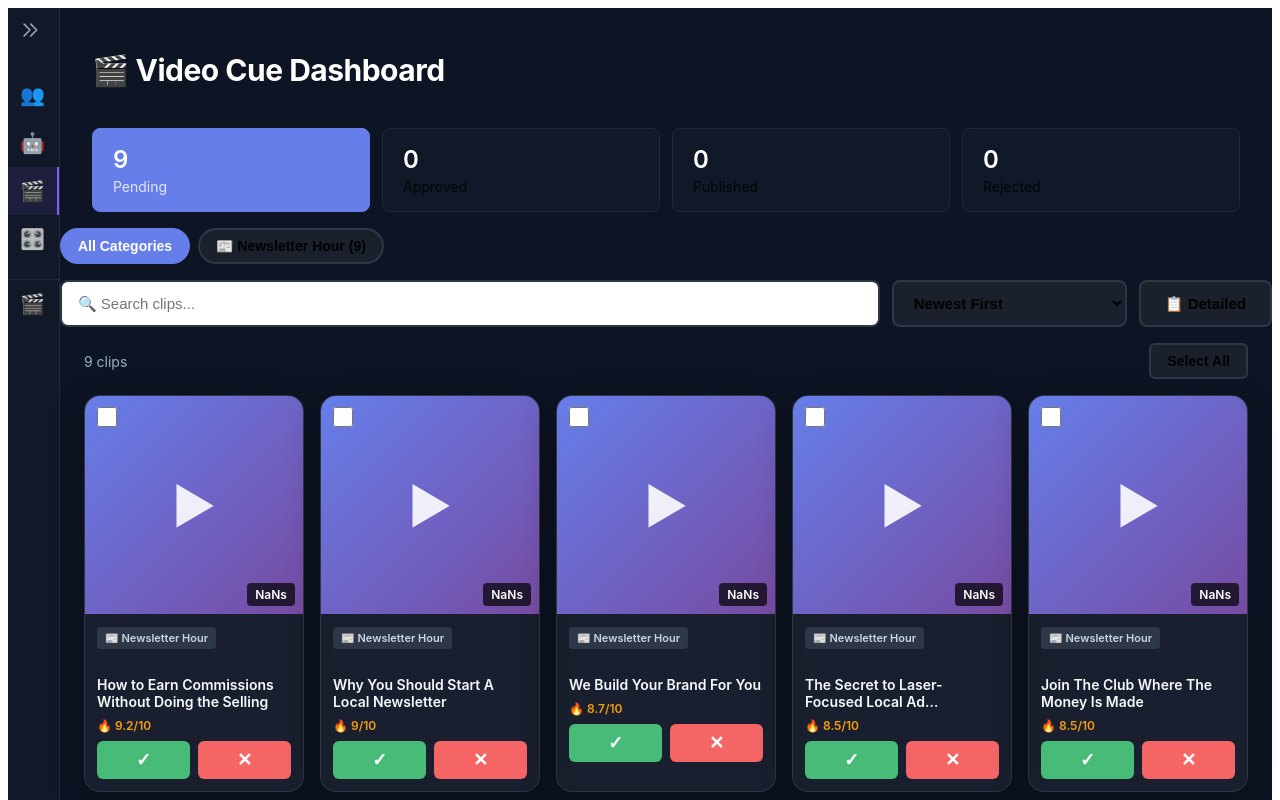
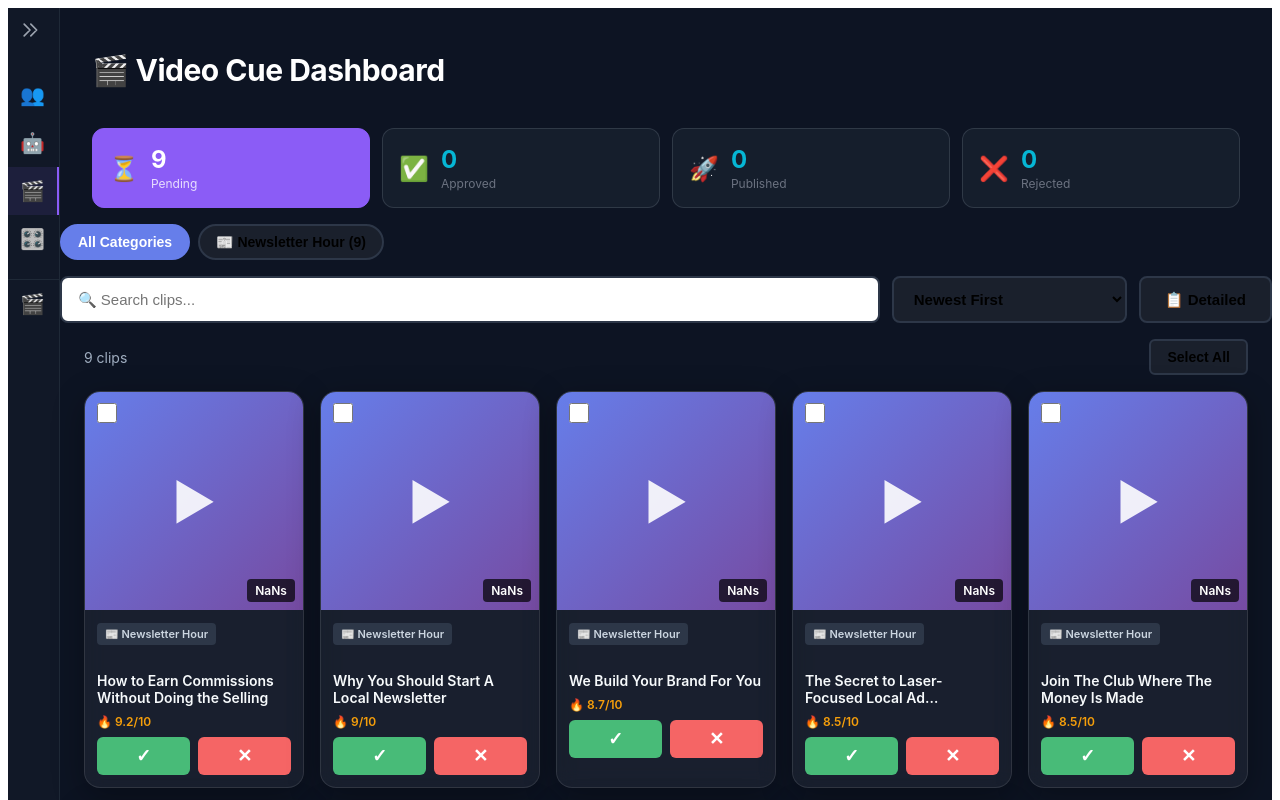
Before and after one commit to pacinobot2026/vizard-clips-dashboard, a Next.js app: page /dashboard in a window 1280 px wide. Shown: the top 800 px of the page. Built offline with nearby package versions, Linux system fonts and the light colour scheme.

Commit message:
Update stats to match Control Panel style - icons, cyan numbers, cleaner cards

```diff
--- a/pages/dashboard.js
+++ b/pages/dashboard.js
@@ -403,11 +403,21 @@ function StatBox({ label, count, active, onClick, color }) {
       onClick={onClick}
       style={{
         ...styles.statBox,
-        ...(active ? { ...styles.statBoxActive, background: color || '#667eea', borderColor: color || '#667eea' } : {})
+        ...(active ? { background: color || '#8b5cf6', borderColor: color || '#8b5cf6' } : {})
       }}
     >
-      <div style={styles.statCount}>{count || 0}</div>
-      <div style={styles.statLabel}>{label}</div>
+      <div style={{ display: 'flex', alignItems: 'center', gap: '12px' }}>
+        <div style={{ fontSize: '24px' }}>
+          {label === 'Pending' && '⏳'}
+          {label === 'Approved' && '✅'}
+          {label === 'Published' && '🚀'}
+          {label === 'Rejected' && '❌'}
+        </div>
+        <div>
+          <div style={{ ...styles.statCount, color: active ? '#fff' : '#06b6d4' }}>{count || 0}</div>
+          <div style={{ ...styles.statLabel, color: active ? 'rgba(255,255,255,0.8)' : '#6b7280' }}>{label}</div>
+        </div>
+      </div>
     </div>
   );
 }
@@ -584,27 +594,21 @@ const styles = {
   },
   statBox: {
     flex: 1,
-    padding: '16px 20px',
-    background: '#111827',
-    borderRadius: '8px',
+    padding: '16px',
+    background: 'rgba(31, 41, 55, 0.5)',
+    borderRadius: '12px',
     cursor: 'pointer',
-    transition: 'all 0.2s',
-    border: '1px solid #1f2937'
+    transition: 'all 0.3s',
+    border: '1px solid rgba(75, 85, 99, 0.5)'
   },
-  statBoxActive: {
-    background: '#8b5cf6',
-    color: 'white',
-    border: '1px solid #8b5cf6'
-  },
+  statBoxActive: {},
   statCount: {
     fontSize: '24px',
-    fontWeight: '600',
-    marginBottom: '4px',
-    color: '#fff'
+    fontWeight: '700',
+    marginBottom: '2px'
   },
   statLabel: {
-    fontSize: '14px',
-    opacity: 0.8
+    fontSize: '12px'
   },
   categoryBar: {
     display: 'flex',
```
